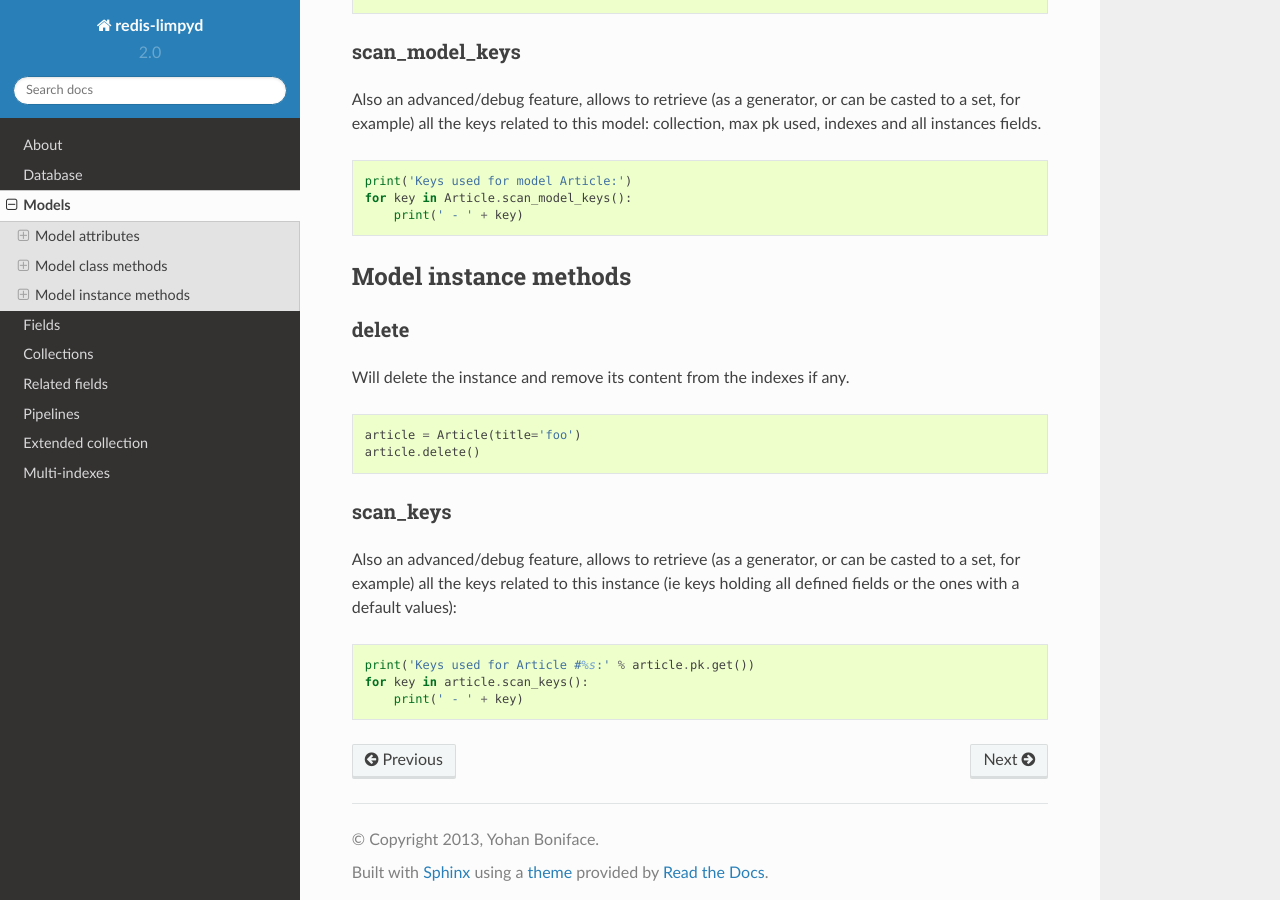
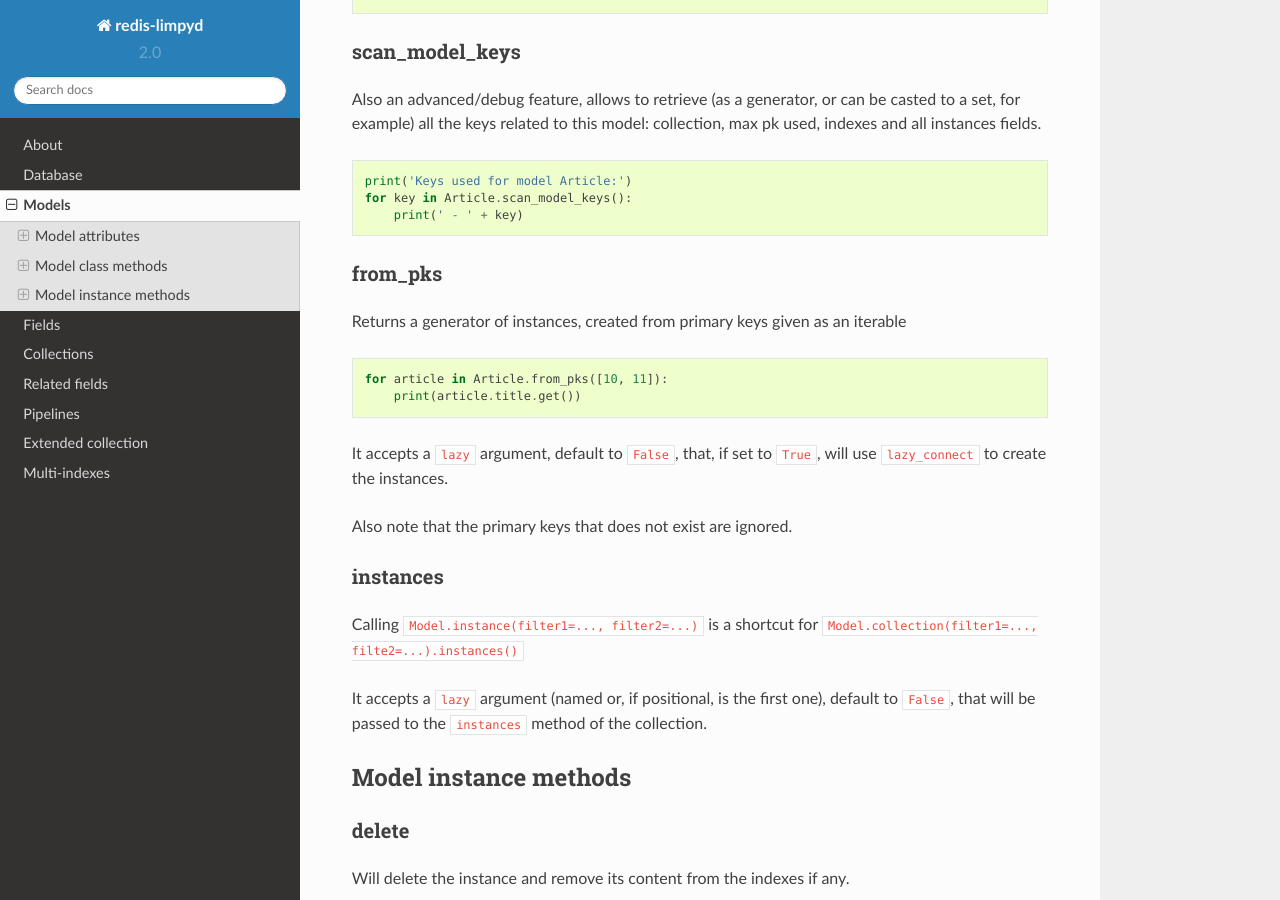
Before and after one commit to limpyd/redis-limpyd, a Sphinx documentation site: the page built from doc/models.rst, in a window 1280 px wide and 900 px high, scrolled down 3497 px. Built offline with Sphinx 7.4.7 and the Read the Docs theme 2.0.0, drawn with Linux system fonts in a browser that asks for light colours.

Commit message:
Add `.from_pks()` method to `RedisModel` and document `.instances()`

```diff
--- a/doc/models.rst
+++ b/doc/models.rst
@@ -164,6 +164,28 @@ Also an advanced/debug feature, allows to retrieve (as a generator, or can be ca
     for key in Article.scan_model_keys():
         print(' - ' + key)
 
+from_pks
+""""""""
+
+Returns a generator of instances, created from primary keys given as an iterable
+
+.. code:: python
+
+    for article in Article.from_pks([10, 11]):
+        print(article.title.get())
+
+It accepts a ``lazy`` argument, default to ``False``, that, if set to ``True``, will use ``lazy_connect`` to
+create the instances.
+
+Also note that the primary keys that does not exist are ignored.
+
+instances
+"""""""""
+
+Calling ``Model.instance(filter1=..., filter2=...)`` is a shortcut for ``Model.collection(filter1=..., filte2=...).instances()``
+
+It accepts a ``lazy`` argument (named or, if positional, is the first one), default to ``False``, that will be passed to the ``instances`` method of the collection.
+
 
 Model instance methods
 ======================
```
Also changed, not shown: 2 other files.
